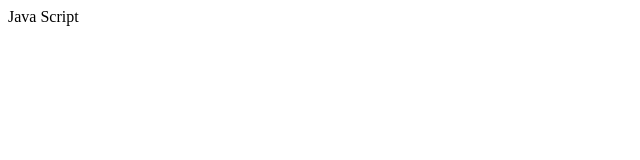
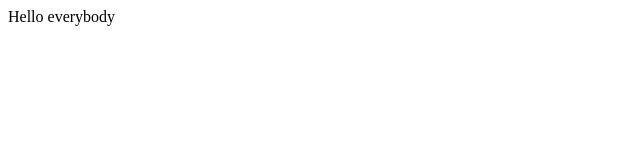
Before and after one commit to trokhimm/test-project, a website: page src/index.html in a window 1280 px wide. Shown: the full height of the page, 0-640 px from the left. Drawn offline with Linux system fonts and the light colour scheme.

Commit message:
second commit

```diff
--- a/src/index.html
+++ b/src/index.html
@@ -7,7 +7,7 @@
     <title>Test Project</title>
 </head>
 <body>
-    <div>Java Script</div>
+    <div>Hello everybody</div>
     <script src="js/script.js"></script>
 </body>
 </html>
```
